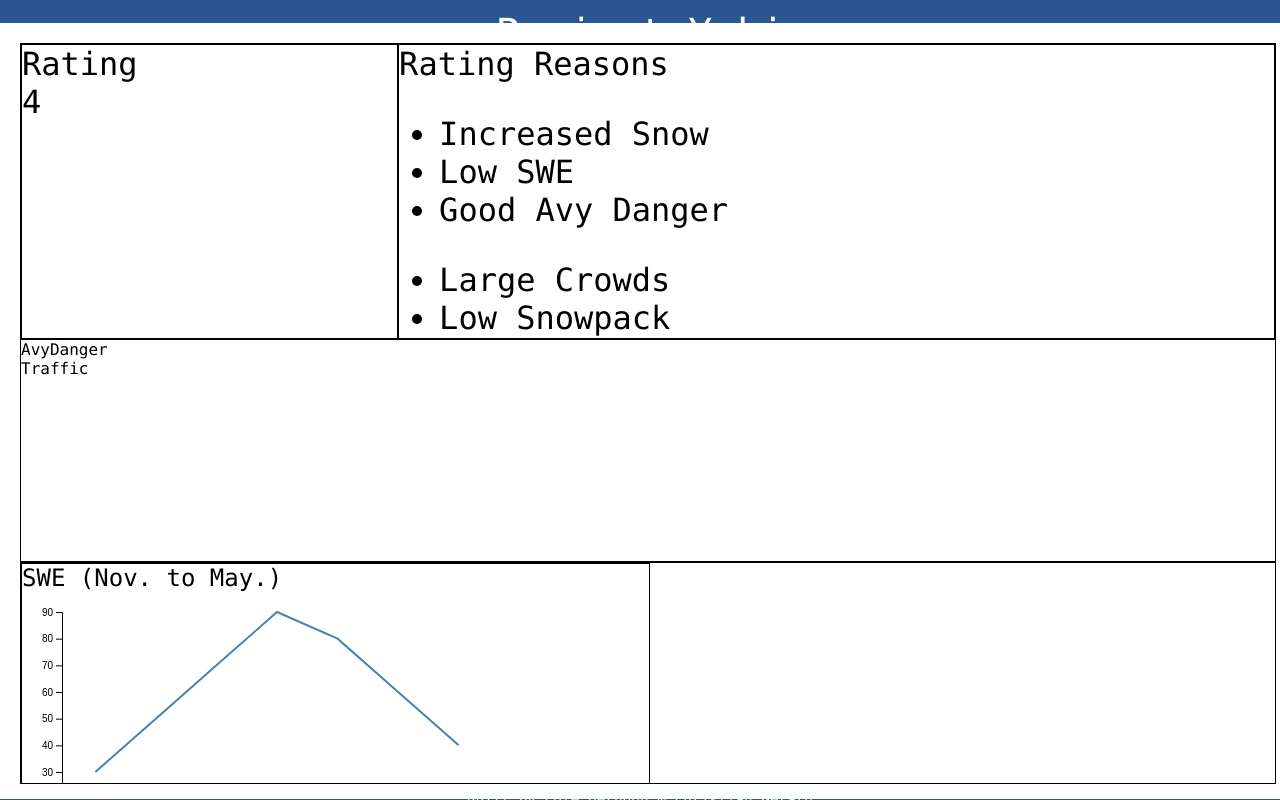
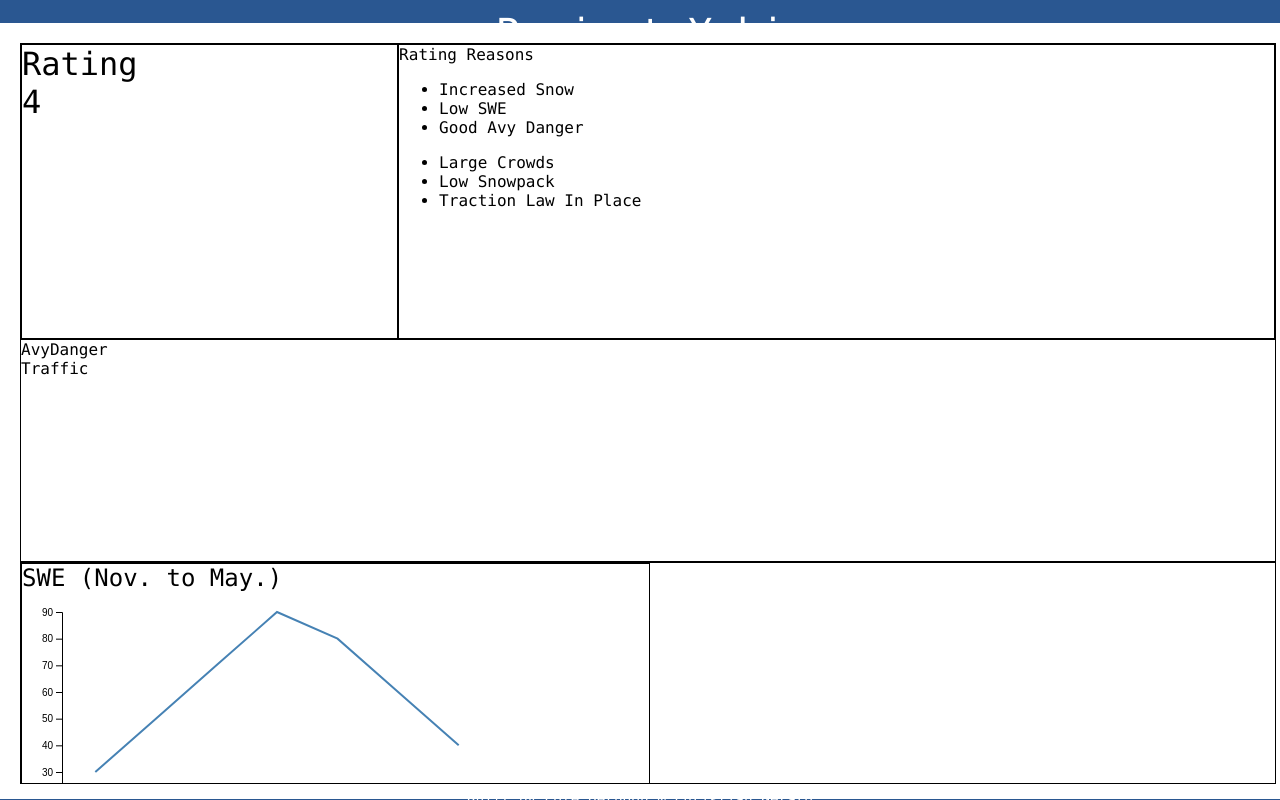
Before and after one commit to christian-gerard/project-yuki, a React (Vite) app in the folder client/: page / in a window 1280 px wide. Built offline with nearby package versions, Linux system fonts and the light colour scheme.

Commit message:
Updating Containers

```diff
--- a/client/src/data-visualization/Rating.jsx
+++ b/client/src/data-visualization/Rating.jsx
@@ -21,7 +21,7 @@ function Rating() {
   `
   const RatingReasons = styled.div`
       width:70%;
-      font-size:2em;
+      font-size:1em;
       height:100%;
       border: 1px solid black;
       overflow: hidden;
```
